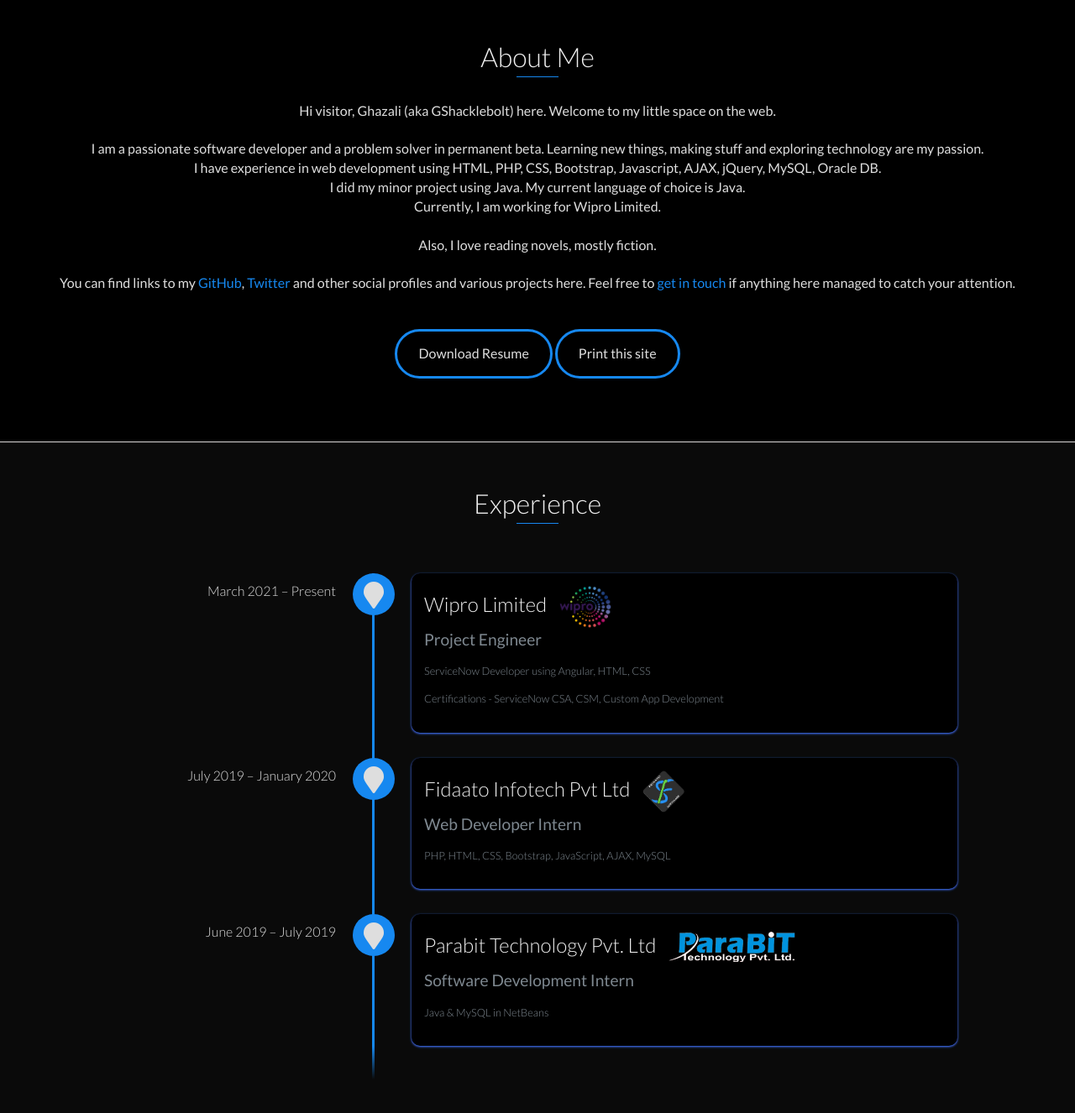
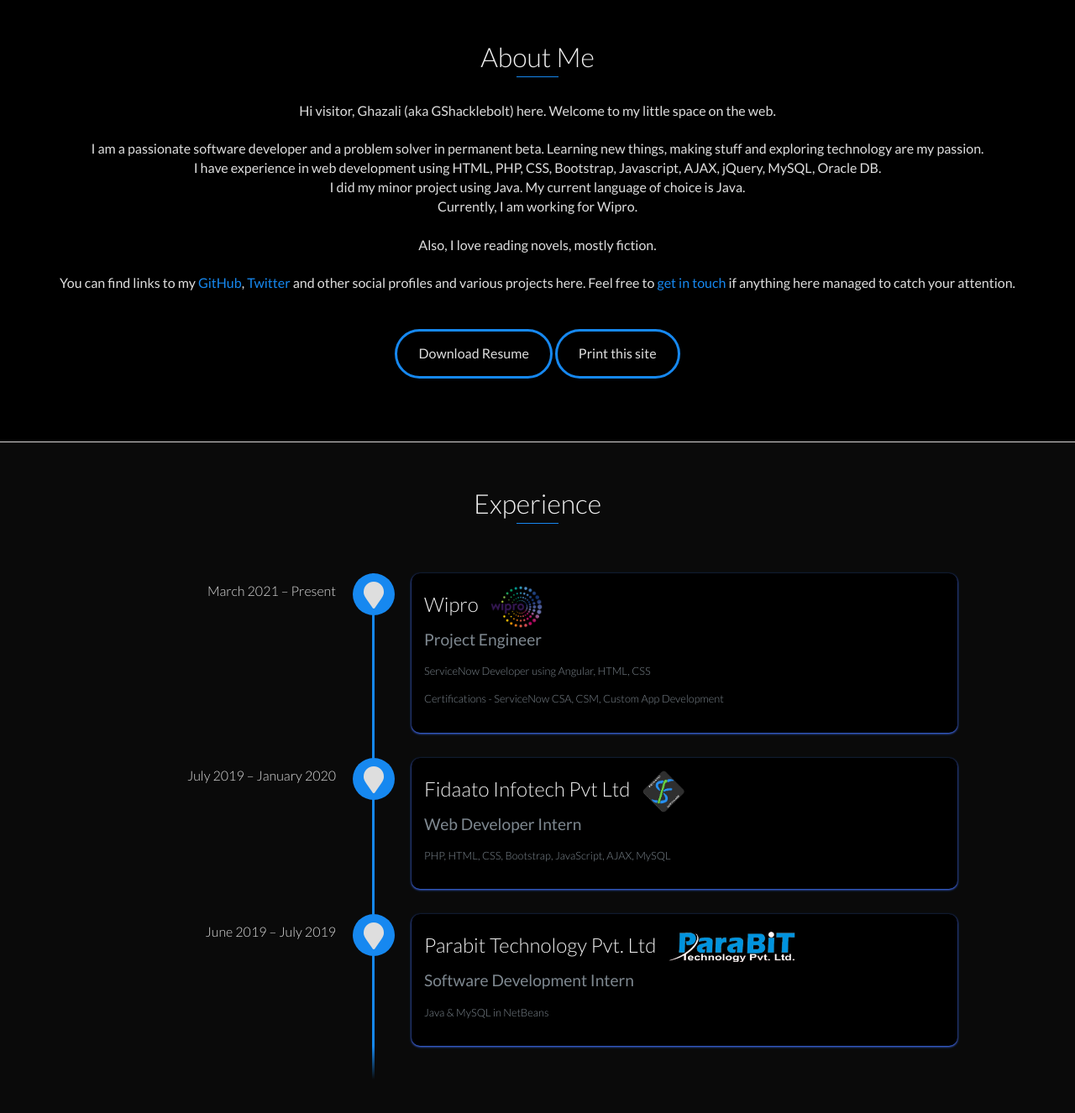
Before and after one commit to gshacklebolt/gshacklebolt.github.io, a PHP site: page / in a window 1280 px wide. Shown: the part 660-1986 px from the top of the page at 84% size. Run offline with PHP 8.4, Linux system fonts and the light colour scheme; some libraries are stand-ins or nearby versions.

Commit message:
Removed Limited from Wipro Limited

```diff
--- a/index.html
+++ b/index.html
@@ -199,7 +199,7 @@
       Learning new things, making stuff and exploring technology are my passion. <br />
       I have experience in web development using HTML, PHP, CSS, Bootstrap, Javascript, AJAX, jQuery, MySQL, Oracle DB.
       <br />I did my minor project using Java. My current language of choice is Java.<br />
-      Currently, I am working for Wipro Limited.
+      Currently, I am working for Wipro.
       <br /><br />
       Also, I love reading novels, mostly fiction.
       <br /><br />
@@ -228,7 +228,7 @@
     <div id="experience-timeline">
       <div data-date="March 2021 – Present" class="shadow">
         <a href="https://www.wipro.com/" target="_blank">
-          <h3>Wipro Limited <img src="./images/company/wipro.webp" alt="Wipro Logo" class="company-logo" /></h3>
+          <h3>Wipro <img src="./images/company/wipro.webp" alt="Wipro Logo" class="company-logo" /></h3>
         </a>
         <h4>Project Engineer</h4>
         <h5>ServiceNow Developer using Angular, HTML, CSS</h5>
--- a/index.php
+++ b/index.php
@@ -212,7 +212,7 @@
         I am a passionate software developer and a problem solver in permanent beta.
         Learning new things, making stuff and exploring technology are my passion. <br />
         I have experience in web development using HTML, PHP, CSS, Bootstrap, Javascript, AJAX, jQuery, MySQL, Oracle DB. <br />I did my minor project using Java. My current language of choice is Java.<br />
-        Currently, I am working for Wipro Limited.
+        Currently, I am working for Wipro.
         <br/ ><br />
         Also, I love reading novels, mostly fiction.
         <br /><br />
@@ -237,7 +237,7 @@
       <div id="experience-timeline">
         <div data-date="March 2021 – Present" class="shadow">
           <a href="https://www.wipro.com/" target="_blank">
-          	<h3>Wipro Limited <img src="./images/company/wipro.webp" alt="Wipro Logo" class="company-logo" /></h3>
+          	<h3>Wipro <img src="./images/company/wipro.webp" alt="Wipro Logo" class="company-logo" /></h3>
           </a>
           <h4>Project Engineer</h4>
           <h5>ServiceNow Developer using Angular, HTML, CSS</h5>
```
